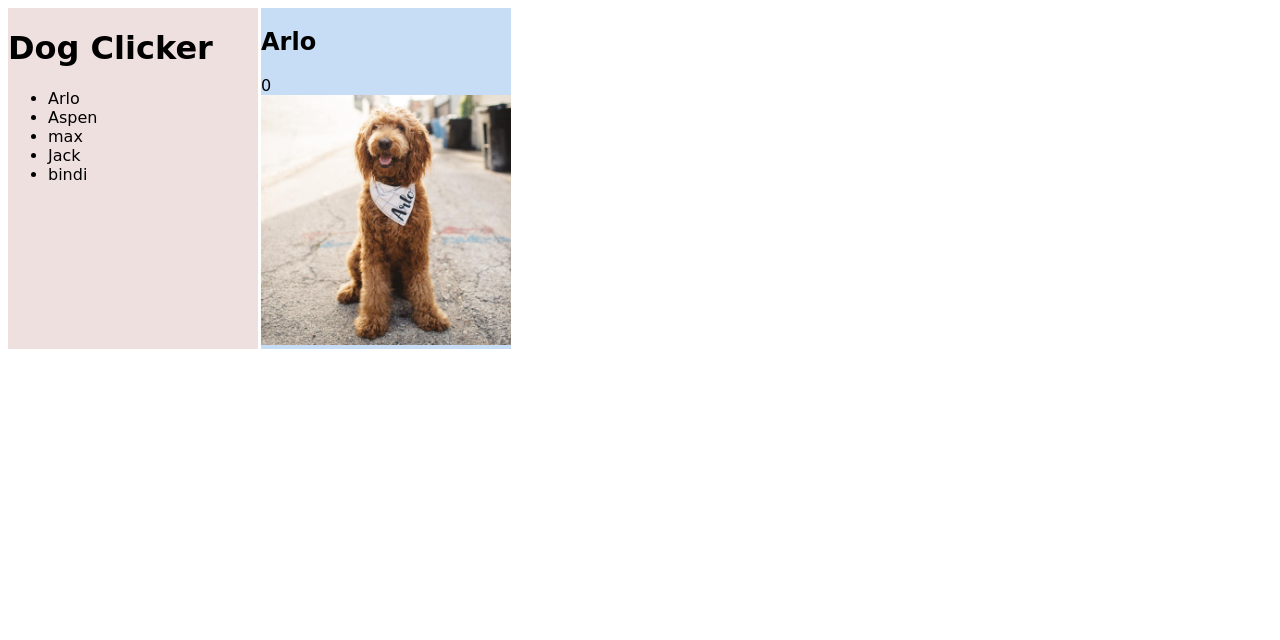
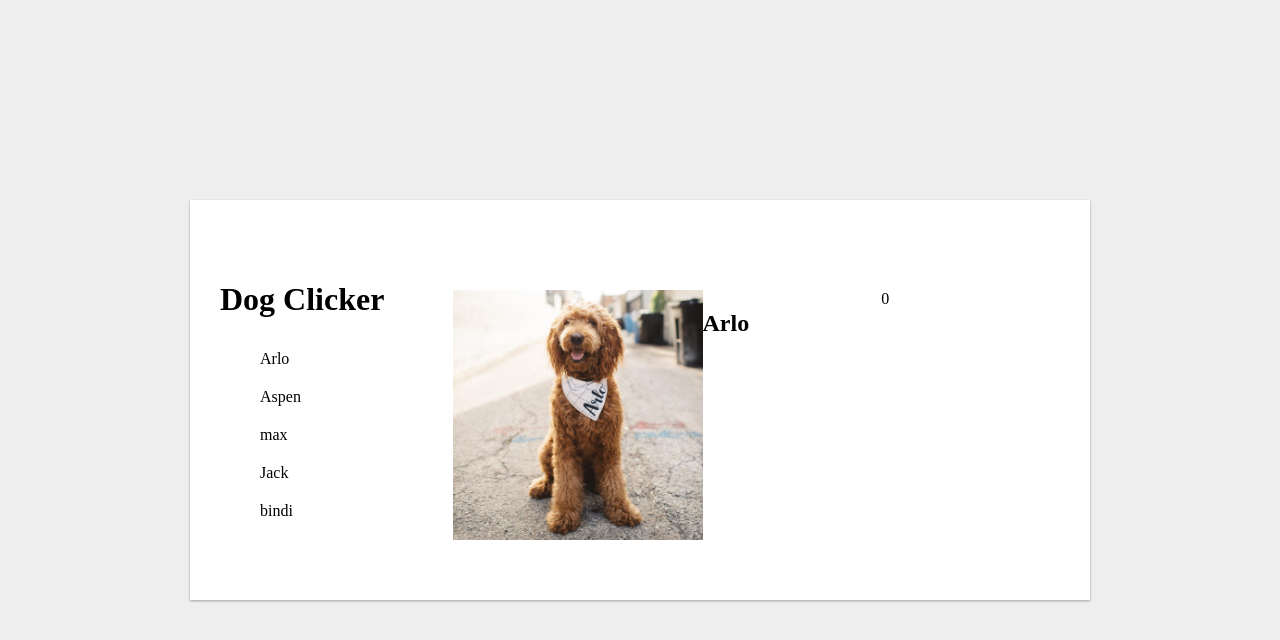
Before and after one commit to siphiwemanda/dog_clicker, a plain HTML site: page index.html in a window 1280 px wide. Drawn offline with Linux system fonts and the light colour scheme; a web font is replaced by a local one.

Commit message:
ui changes

```diff
--- a/css/app.css
+++ b/css/app.css
@@ -1,22 +1,43 @@
-body {
-    font-family: 'Coda', cursive;
-    background-color:  white;
+html, body {
+    margin: 0;
+    padding: 0;
+    width: 100%;
+    height: 100%;
+    background-color: #eee;
+    font-family: 'Raleway', serif;
 }
 .container {
-     display: inline-grid;
-  grid-template-columns: 1fr 1fr;
-  grid-column-gap: 3px;
+    width: 900px;
+    height: 400px;
+    position: absolute;
+    top: 0;
+    bottom: 0;
+    left: 0;
+    right: 0;
+    margin: auto;
+    background-color: white;
+    box-shadow: 0 1px 3px rgba(0,0,0,0.12), 0 1px 2px rgba(0,0,0,0.24);
+    display: flex;
+    align-items: center;
+    justify-content: left;
+    overflow: hidden
+
 }
 
 .left{
-  background-color: #efe0e0;
+    height: 70%;
+    width: 25%;
+    display: inline-block;
+    align-items: center;
+    justify-content: center;
+    padding-left: 30px;
 }
 
 .menu{
 }
 
 .Dog{
-  background-color: #c7ddf5;
+
 }
 
 .header{
@@ -27,6 +48,26 @@ body {
 .footer{
 }
 
-#Dog-list {
 
+
+li {
+    padding-top: 10px;
+    padding-bottom: 10px;
+    display: flex;
+    color: black;
+    font-weight: 500;
+    cursor: pointer;
+    transition: all .2s ease-out;
 }
+
+
+.Dog {
+    height: 300px;
+    width: 75%;
+    overflow: hidden;
+    padding-left: 30px;
+    padding-right: 30px;
+    display: grid;
+    grid-template-columns: repeat(3, 1fr);
+    padding-top: 80px;
+}
--- a/index.html
+++ b/index.html
@@ -16,9 +16,9 @@
     </div>
 
     <div class="Dog">
+        <img id="Dog-img" src="" alt="cute Dog"  width="250" height="250">
         <h2 id="Dog-name"></h2>
         <div id="Dog-count"></div>
-        <img id="Dog-img" src="" alt="cute Dog"  width="250" height="250">
     </div>
 
     </div>
```
